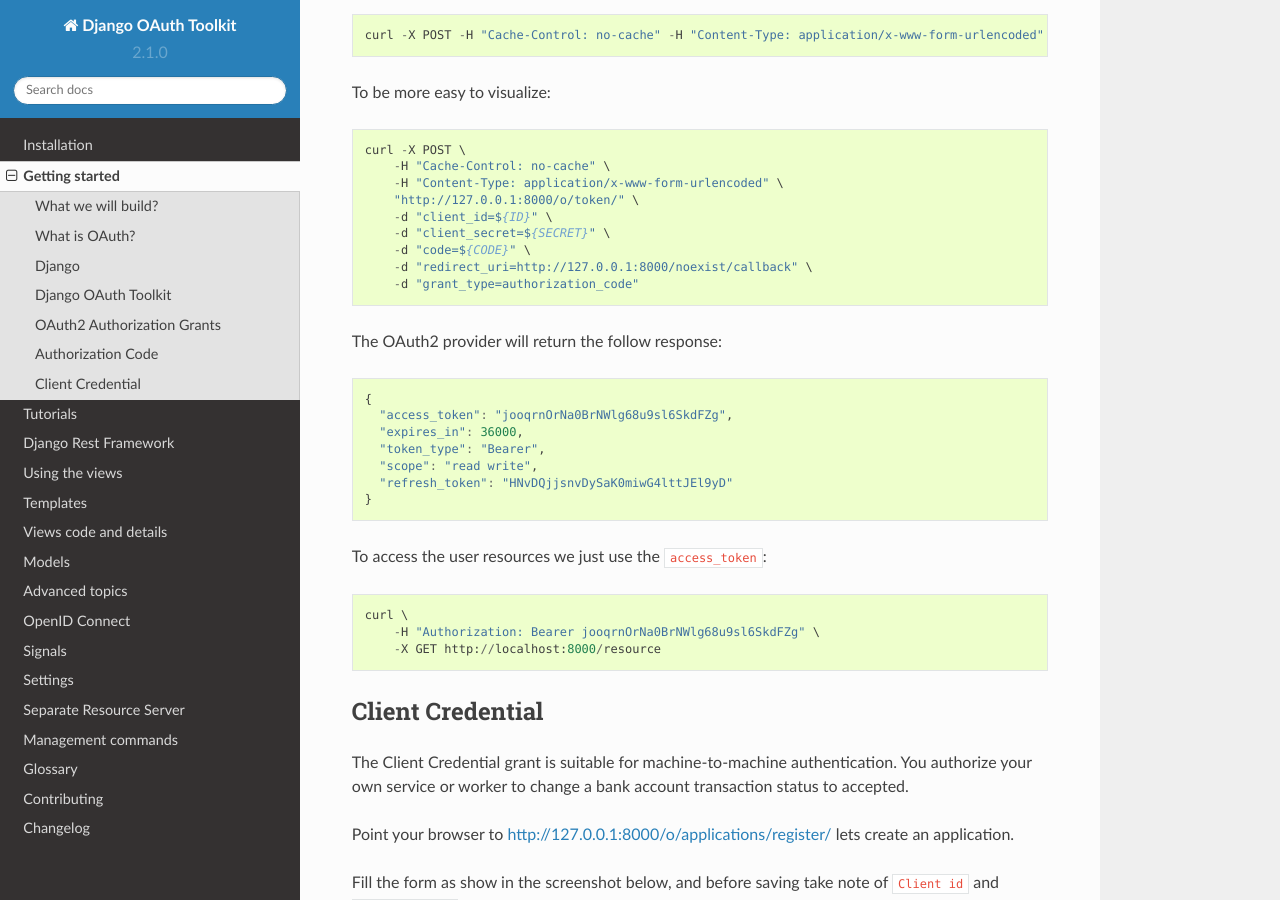
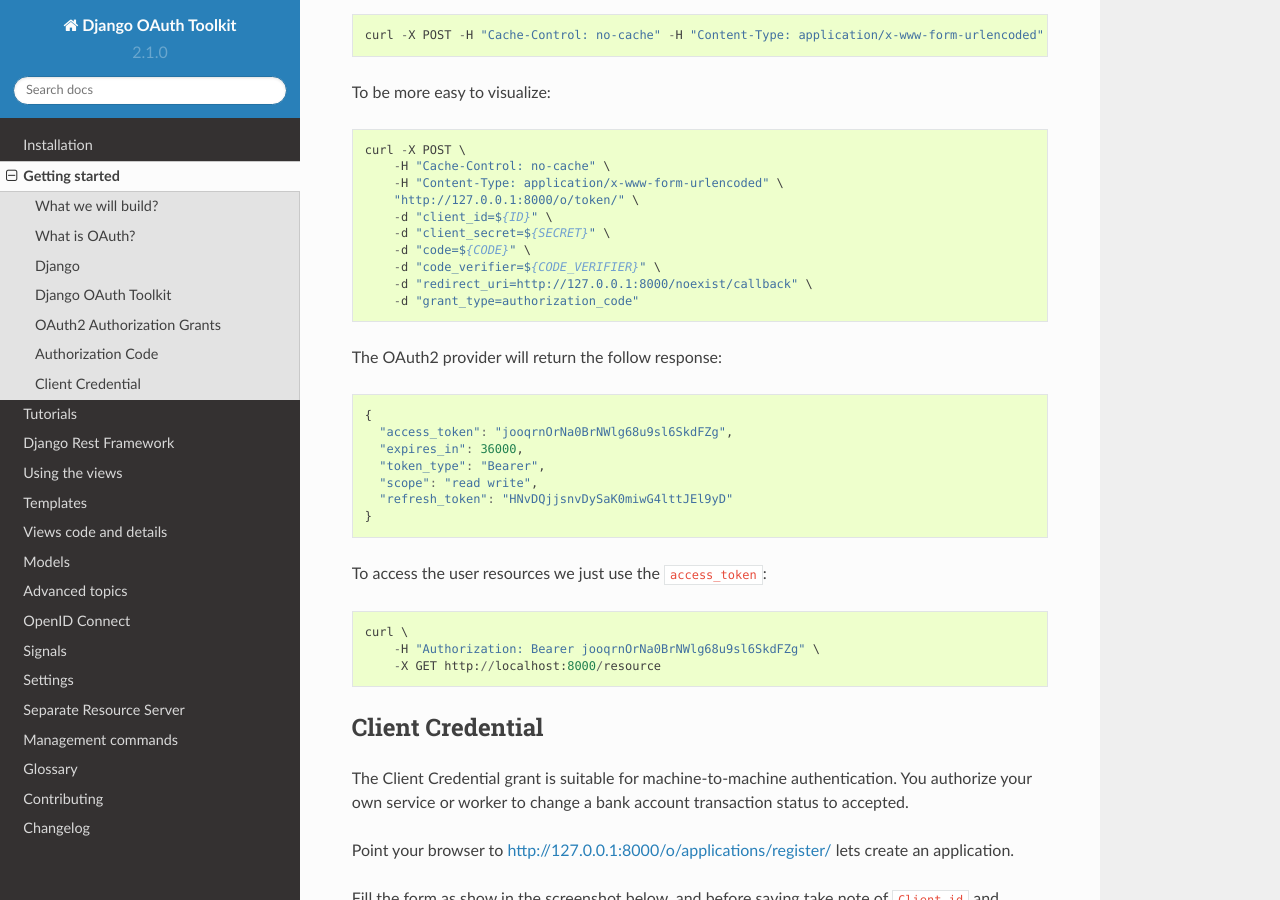
Before and after one commit to sheriffwoody0922/oauth-python-django, a Sphinx documentation site: the page built from docs/getting_started.rst, in a window 1280 px wide and 900 px high, scrolled down 7909 px. Built offline with Sphinx 7.4.7 and the Read the Docs theme 2.0.0, drawn with Linux system fonts in a browser that asks for light colours; the version number is read from the project's files by our own code.

Commit message:
Add 'code_verifier' parameter to token request (#1182)
* Add 'code_verifier' parameter to token request

Fixes #1178

* Address feedback

```diff
--- a/docs/getting_started.rst
+++ b/docs/getting_started.rst
@@ -305,7 +305,7 @@
 
 Now that you have the user authorization is time to get an access token::
 
-    curl -X POST -H "Cache-Control: no-cache" -H "Content-Type: application/x-www-form-urlencoded" "http://127.0.0.1:8000/o/token/" -d "client_id=${ID}" -d "client_secret=${SECRET}" -d "code=${CODE}" -d "redirect_uri=http://127.0.0.1:8000/noexist/callback" -d "grant_type=authorization_code"
+    curl -X POST -H "Cache-Control: no-cache" -H "Content-Type: application/x-www-form-urlencoded" "http://127.0.0.1:8000/o/token/" -d "client_id=${ID}" -d "client_secret=${SECRET}" -d "code=${CODE}" -d "code_verifier=${CODE_VERIFIER}" -d "redirect_uri=http://127.0.0.1:8000/noexist/callback" -d "grant_type=authorization_code"
 
 To be more easy to visualize::
 
@@ -316,6 +316,7 @@
         -d "client_id=${ID}" \
         -d "client_secret=${SECRET}" \
         -d "code=${CODE}" \
+        -d "code_verifier=${CODE_VERIFIER}" \
         -d "redirect_uri=http://127.0.0.1:8000/noexist/callback" \
         -d "grant_type=authorization_code"
 
```
Also changed, not shown: CHANGELOG.md (+1 -0 lines), 1 other file.
